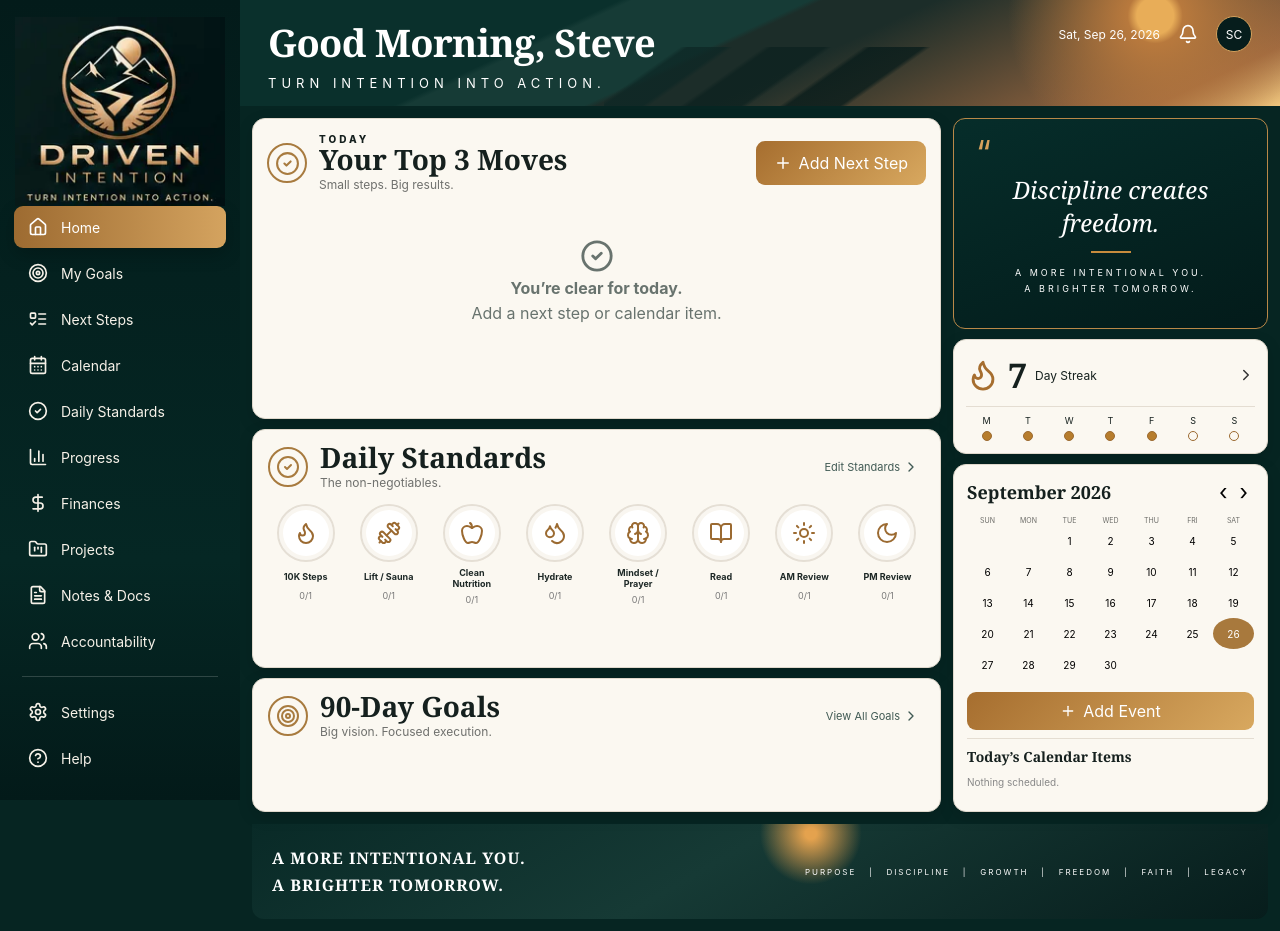
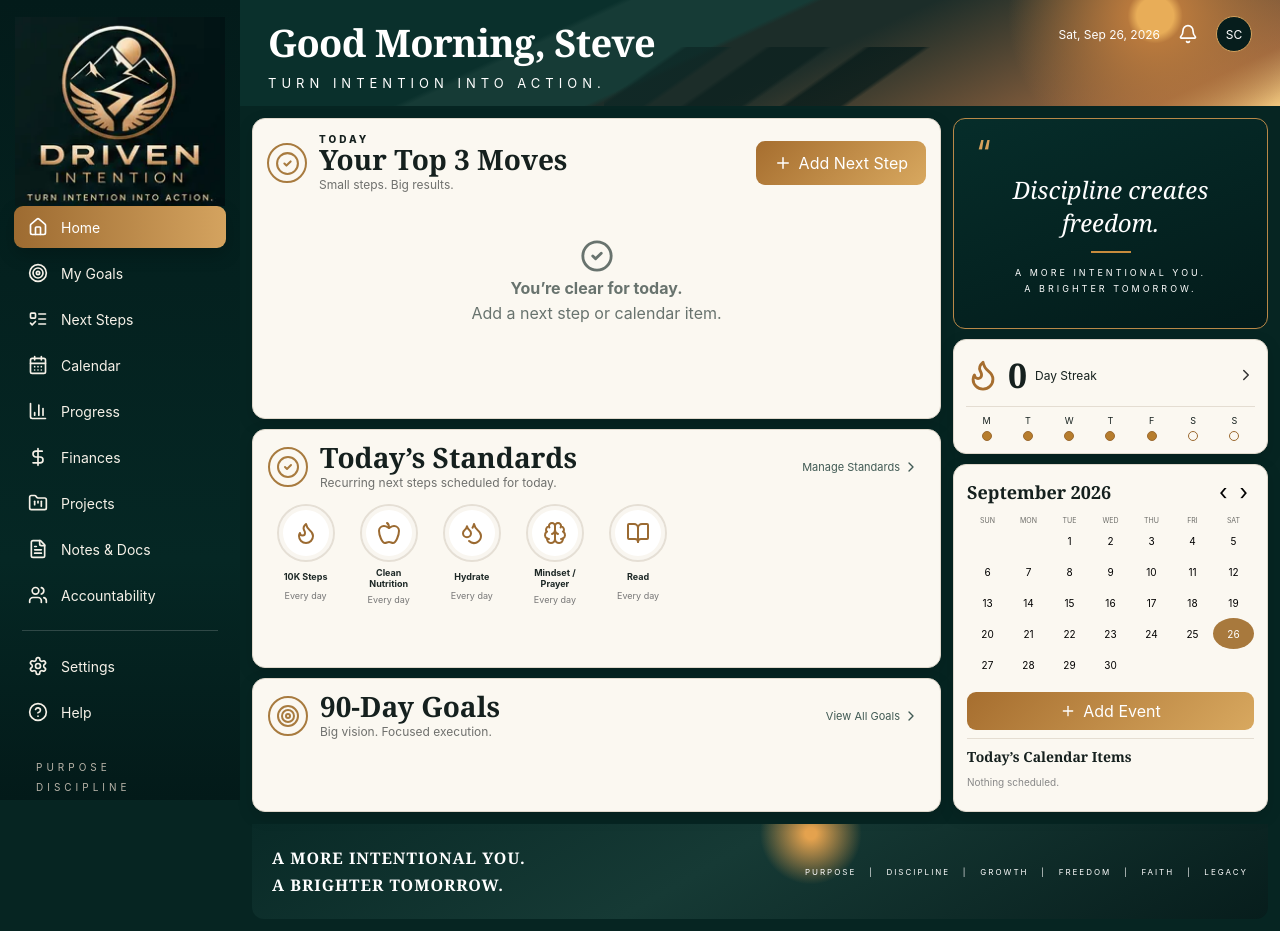
Before and after one commit to stevecrabb82/driven-intention-app, a React (Vite) app: page / in a window 1280 px wide. Built offline with nearby package versions, Linux system fonts and the light colour scheme.

Commit message:
Integrate recurring standards into Next Steps

```diff
--- a/src/App.jsx
+++ b/src/App.jsx
@@ -23,14 +23,14 @@ const demoGoalTitles = new Set([
 ]);
 
 const standardDefaults = [
-  { id: "steps", text: "10K Steps", icon: "steps", done: false },
-  { id: "lift", text: "Lift / Sauna", icon: "lift", done: false },
-  { id: "nutrition", text: "Clean Nutrition", icon: "nutrition", done: false },
-  { id: "hydrate", text: "Hydrate", icon: "hydrate", done: false },
-  { id: "mindset", text: "Mindset / Prayer", icon: "mindset", done: false },
-  { id: "read", text: "Read", icon: "read", done: false },
-  { id: "am", text: "AM Review", icon: "am", done: false },
-  { id: "pm", text: "PM Review", icon: "pm", done: false },
+  { id: "steps", text: "10K Steps", icon: "steps", scheduleMode: "days", days: [0,1,2,3,4,5,6], weeklyTarget: 7, trackScore: true, trackStreak: true, goalId: "", completions: {} },
+  { id: "lift", text: "Lift / Sauna", icon: "lift", scheduleMode: "days", days: [1,2,3,4,5], weeklyTarget: 5, trackScore: true, trackStreak: true, goalId: "", completions: {} },
+  { id: "nutrition", text: "Clean Nutrition", icon: "nutrition", scheduleMode: "days", days: [0,1,2,3,4,5,6], weeklyTarget: 7, trackScore: true, trackStreak: true, goalId: "", completions: {} },
+  { id: "hydrate", text: "Hydrate", icon: "hydrate", scheduleMode: "days", days: [0,1,2,3,4,5,6], weeklyTarget: 7, trackScore: true, trackStreak: true, goalId: "", completions: {} },
+  { id: "mindset", text: "Mindset / Prayer", icon: "mindset", scheduleMode: "days", days: [0,1,2,3,4,5,6], weeklyTarget: 7, trackScore: true, trackStreak: true, goalId: "", completions: {} },
+  { id: "read", text: "Read", icon: "read", scheduleMode: "days", days: [0,1,2,3,4,5,6], weeklyTarget: 7, trackScore: true, trackStreak: true, goalId: "", completions: {} },
+  { id: "am", text: "AM Review", icon: "am", scheduleMode: "days", days: [1,2,3,4,5], weeklyTarget: 5, trackScore: true, trackStreak: true, goalId: "", completions: {} },
+  { id: "pm", text: "PM Review", icon: "pm", scheduleMode: "days", days: [1,2,3,4,5], weeklyTarget: 5, trackScore: true, trackStreak: true, goalId: "", completions: {} },
 ];
 
 function loadGoals() {
@@ -54,16 +54,40 @@ function loadGoals() {
 function loadStandards() {
   try {
     const raw = JSON.parse(localStorage.getItem("driven-intention-standards"));
-    if (!Array.isArray(raw) || raw.length < 5) return standardDefaults;
-    return raw;
+    const source = Array.isArray(raw) && raw.length ? raw : standardDefaults;
+    const todayKey = dateKey(new Date());
+    return source.map((s, index) => {
+      const fallback = standardDefaults.find(d => d.id === s.id) || standardDefaults[index] || {};
+      const migratedCompletions = s.completions || (s.done ? { [todayKey]: true } : {});
+      return {
+        ...fallback,
+        ...s,
+        scheduleMode: s.scheduleMode || fallback.scheduleMode || "days",
+        days: Array.isArray(s.days) && s.days.length ? s.days : (fallback.days || [0,1,2,3,4,5,6]),
+        weeklyTarget: Number(s.weeklyTarget || fallback.weeklyTarget || 5),
+        trackScore: s.trackScore !== false,
+        trackStreak: s.trackStreak !== false,
+        goalId: s.goalId || "",
+        completions: migratedCompletions,
+      };
+    });
   } catch {
-    return standardDefaults;
+    return standardDefaults.map(s => ({...s, completions:{}}));
   }
 }
 
 const pad = n => String(n).padStart(2, "0");
 const dateKey = d => `${d.getFullYear()}-${pad(d.getMonth()+1)}-${pad(d.getDate())}`;
 const today = new Date();
+const dayLabels = ["Sun","Mon","Tue","Wed","Thu","Fri","Sat"];
+
+function standardScheduleLabel(standard) {
+  if (standard.scheduleMode === "flexible") return `${standard.weeklyTarget || 1}x this week - flexible`;
+  const days = (standard.days || []).map(d => dayLabels[d]);
+  if (days.length === 7) return "Every day";
+  if (days.join(",") === "Mon,Tue,Wed,Thu,Fri") return "Weekdays";
+  return days.join(", ");
+}
 
 function StandardIcon({ type, size = 24 }) {
   const map = {
@@ -116,7 +140,78 @@ export default function App() {
     return [...scheduled, ...incompleteGoalMoves].slice(0, 3);
   }, [todayEvents, goals, incompleteGoalMoves]);
 
-  const streak = 7;
+  const todayKey = dateKey(today);
+
+  function standardDone(standard, key = todayKey) {
+    return Boolean(standard.completions?.[key]);
+  }
+
+  function toggleStandardCompletion(id, key = todayKey) {
+    setStandards(old => old.map(s => {
+      if (s.id !== id) return s;
+      const completions = {...(s.completions || {})};
+      if (completions[key]) delete completions[key];
+      else completions[key] = true;
+      return {...s, completions};
+    }));
+  }
+
+  const standardsForToday = useMemo(
+    () => standards.filter(s => s.scheduleMode === "days"
+      ? (s.days || []).includes(today.getDay())
+      : true),
+    [standards]
+  );
+
+  const weeklyStandardStats = useMemo(() => {
+    const start = new Date(today);
+    const offset = (today.getDay() + 6) % 7;
+    start.setDate(today.getDate() - offset);
+    start.setHours(12,0,0,0);
+    let expected = 0;
+    let completed = 0;
+
+    standards.filter(s => s.trackScore !== false).forEach(s => {
+      if (s.scheduleMode === "flexible") {
+        const target = Math.max(1, Number(s.weeklyTarget) || 1);
+        expected += target;
+        let hits = 0;
+        for (let i=0;i<7;i++) {
+          const d = new Date(start);
+          d.setDate(start.getDate()+i);
+          if (d > today) break;
+          if (s.completions?.[dateKey(d)]) hits++;
+        }
+        completed += Math.min(hits, target);
+      } else {
+        for (let i=0;i<7;i++) {
+          const d = new Date(start);
+          d.setDate(start.getDate()+i);
+          if (d > today) break;
+          if ((s.days || []).includes(d.getDay())) {
+            expected++;
+            if (s.completions?.[dateKey(d)]) completed++;
+          }
+        }
+      }
+    });
+    return { expected, completed, score: expected ? Math.round((completed/expected)*100) : 100 };
+  }, [standards]);
+
+  const streak = useMemo(() => {
+    let count = 0;
+    const cursor = new Date(today);
+    for (let i=0;i<90;i++) {
+      const key = dateKey(cursor);
+      const due = standards.filter(s => s.trackStreak !== false && s.scheduleMode === "days" && (s.days || []).includes(cursor.getDay()));
+      if (due.length) {
+        if (due.every(s => s.completions?.[key])) count++;
+        else break;
+      }
+      cursor.setDate(cursor.getDate()-1);
+    }
+    return count;
+  }, [standards]);
 
   function saveStandards(nextStandards) {
     const cleaned = nextStandards
@@ -315,7 +410,6 @@ export default function App() {
           <button className={activePage==="goals"?"nav-active":""} onClick={()=>setActivePage("goals")}><Target size={20}/> My Goals</button>
           <button className={activePage==="steps"?"nav-active":""} onClick={()=>setActivePage("steps")}><ListTodo size={20}/> Next Steps</button>
           <button className={activePage==="calendar"?"nav-active":""} onClick={()=>setActivePage("calendar")}><CalendarDays size={20}/> Calendar</button>
-          <button className={activePage==="standards"?"nav-active":""} onClick={()=>setActivePage("standards")}><CheckCircle2 size={20}/> Daily Standards</button>
           <button className={activePage==="progress"?"nav-active":""} onClick={()=>setActivePage("progress")}><BarChart3 size={20}/> Progress</button>
           <button className={activePage==="finances"?"nav-active":""} onClick={()=>setActivePage("finances")}><DollarSign size={20}/> Finances</button>
           <button className={activePage==="projects"?"nav-active":""} onClick={()=>setActivePage("projects")}><FolderKanban size={20}/> Projects</button>
@@ -388,17 +482,21 @@ export default function App() {
             <section className="panel standards-panel">
               <div className="section-heading">
                 <div className="heading-icon"><CheckCircle2 size={24}/></div>
-                <div><h2>Daily Standards</h2><span>The non-negotiables.</span></div>
-                <button className="text-btn" onClick={() => setStandardsEditor(true)}>Edit Standards <ChevronRight size={16}/></button>
+                <div><h2>Today’s Standards</h2><span>Recurring next steps scheduled for today.</span></div>
+                <button className="text-btn" onClick={() => setStandardsEditor(true)}>Manage Standards <ChevronRight size={16}/></button>
               </div>
               <div className="standards-row">
-                {standards.map(s => (
-                  <button key={s.id} className={"standard-circle " + (s.done ? "done" : "")} onClick={() => setStandards(old => old.map(x => x.id === s.id ? {...x, done: !x.done} : x))}>
-                    <span className="standard-icon"><StandardIcon type={s.icon}/></span>
-                    <b>{s.text}</b>
-                    <small>{s.done ? "1/1" : "0/1"}</small>
-                  </button>
-                ))}
+                {standardsForToday.map(s => {
+                  const done = standardDone(s);
+                  return (
+                    <button key={s.id} className={"standard-circle " + (done ? "done" : "")} onClick={() => toggleStandardCompletion(s.id)}>
+                      <span className="standard-icon"><StandardIcon type={s.icon}/></span>
+                      <b>{s.text}</b>
+                      <small>{done ? "Complete" : standardScheduleLabel(s)}</small>
+                    </button>
+                  );
+                })}
+                {!standardsForToday.length && <div className="clear-card"><CheckCircle2 size={30}/><b>No standards scheduled today.</b><span>Use Manage Standards to choose your days.</span></div>}
               </div>
             </section>
 
@@ -491,6 +589,26 @@ export default function App() {
         ) : activePage === "steps" ? (
           <section className="page-shell">
             <div className="page-title"><div><p>ACTION</p><h2>Next Steps</h2><span>Every action stays connected to the goal it moves forward.</span></div><button className="gold-btn" onClick={()=>newStep()}><Plus size={18}/> Add Next Step</button></div>
+            <div className="steps-section-heading">
+              <div><p>RECURRING</p><h3>Today’s Standards</h3><span>These populate automatically from the schedule you choose.</span></div>
+              <button className="text-btn" onClick={() => setStandardsEditor(true)}><Settings size={16}/> Manage Standards</button>
+            </div>
+            <div className="steps-page-grid standards-next-steps">
+              {standardsForToday.map(s => {
+                const done = standardDone(s);
+                const linkedGoal = goals.find(g => g.id === s.goalId);
+                return <article className={"step-page-card standard-step-card "+(done?"done":"")} key={s.id}>
+                  <span className="mini-icon health"><StandardIcon type={s.icon} size={18}/></span>
+                  <div><small>STANDARD - {standardScheduleLabel(s)}</small><h3>{s.text}</h3><p>{linkedGoal ? <><Target size={13}/> {linkedGoal.title}</> : "Recurring commitment"}</p></div>
+                  <div className="step-actions"><span className="standard-score-chip">{done ? "Done today" : "Due today"}</span><button className="complete-round" onClick={()=>toggleStandardCompletion(s.id)}><CheckCircle2 size={22}/></button></div>
+                </article>;
+              })}
+              {!standardsForToday.length && <div className="empty-state-inline">No recurring standards are scheduled for today.</div>}
+            </div>
+
+            <div className="steps-section-heading goal-steps-heading">
+              <div><p>GOALS</p><h3>Goal Next Steps</h3><span>One-time actions tied directly to your 90-day goals.</span></div>
+            </div>
             <div className="steps-page-grid">
               {incompleteGoalMoves.map(move => <article className="step-page-card" key={move.id}>
                 <span className={"mini-icon "+move.category}><ListTodo size={17}/></span>
@@ -522,8 +640,9 @@ export default function App() {
             <div className="progress-page-grid">
               <article className="metric-card"><span>GOALS</span><strong>{goals.length}</strong><p>Active 90-day outcomes</p></article>
               <article className="metric-card"><span>NEXT STEPS DONE</span><strong>{goals.flatMap(g=>g.priorities).filter(p=>p.done).length}</strong><p>Completed actions</p></article>
-              <article className="metric-card"><span>STANDARDS TODAY</span><strong>{standards.filter(s=>s.done).length}/{standards.length}</strong><p>Daily consistency</p></article>
-              <article className="metric-card"><span>STREAK</span><strong>{streak}</strong><p>Days of momentum</p></article>
+              <article className="metric-card"><span>STANDARDS TODAY</span><strong>{standardsForToday.filter(s=>standardDone(s)).length}/{standardsForToday.length}</strong><p>Scheduled recurring actions</p></article>
+              <article className="metric-card"><span>WEEKLY STANDARD SCORE</span><strong>{weeklyStandardStats.score}%</strong><p>{weeklyStandardStats.completed}/{weeklyStandardStats.expected} scheduled completions</p></article>
+              <article className="metric-card"><span>STREAK</span><strong>{streak}</strong><p>Consecutive scheduled days completed</p></article>
             </div>
             <section className="panel progress-goals"><h3>90-Day Goal Progress</h3>{goals.map(g=><div className="progress-line" key={g.id}><span>{g.title}</span><b>{g.progress}%</b><div className="goal-progress"><i style={{width:g.progress+"%"}}/></div></div>)}</section>
           </section>
@@ -544,7 +663,7 @@ export default function App() {
 
       {editing && <GoalModal goal={editing} onClose={() => setEditing(null)} onSave={saveGoal} onDelete={deleteGoal}/>}
       {stepEditor && <StepModal step={stepEditor} goals={goals} onClose={()=>setStepEditor(null)} onSave={saveStep}/>}
-      {standardsEditor && <StandardsModal standards={standards} onClose={()=>setStandardsEditor(false)} onSave={saveStandards} onReset={resetStandards}/>}
+      {standardsEditor && <StandardsModal standards={standards} goals={goals} onClose={()=>setStandardsEditor(false)} onSave={saveStandards} onReset={resetStandards}/>}
     </div>
   );
 }
@@ -609,11 +728,21 @@ function StepModal({ step, goals, onClose, onSave }) {
   </div>
 }
 
-function StandardsModal({ standards, onClose, onSave, onReset }) {
-  const [draft, setDraft] = useState(standards.map(s => ({...s})));
+function StandardsModal({ standards, goals, onClose, onSave, onReset }) {
+  const [draft, setDraft] = useState(standards.map(s => ({...s, days:[...(s.days || [])], completions:{...(s.completions || {})}})));
 
-  function updateText(id, text) {
-    setDraft(items => items.map(s => s.id === id ? {...s, text} : s));
+  function updateStandard(id, changes) {
+    setDraft(items => items.map(s => s.id === id ? {...s, ...changes} : s));
+  }
+
+  function toggleDay(id, day) {
+    setDraft(items => items.map(s => {
+      if (s.id !== id) return s;
+      const days = (s.days || []).includes(day)
+        ? s.days.filter(d => d !== day)
+        : [...(s.days || []), day].sort((a,b)=>a-b);
+      return {...s, days};
+    }));
   }
 
   function removeStandard(id) {
@@ -625,29 +754,61 @@ function StandardsModal({ standards, onClose, onSave, onReset }) {
       id: crypto.randomUUID(),
       text: "New Standard",
       icon: "check",
-      done: false,
+      scheduleMode: "days",
+      days: [1,2,3,4,5],
+      weeklyTarget: 5,
+      trackScore: true,
+      trackStreak: true,
+      goalId: "",
+      completions: {},
     }]);
   }
 
   return <div className="modal-backdrop" onMouseDown={e => e.target === e.currentTarget && onClose()}>
     <div className="modal standards-modal">
       <div className="modal-head">
-        <div><p className="eyebrow">DAILY STANDARDS</p><h2>Edit your non-negotiables.</h2></div>
+        <div><p className="eyebrow">RECURRING NEXT STEPS</p><h2>Build your weekly standards.</h2></div>
         <button className="icon" onClick={onClose}><X/></button>
       </div>
-      <p className="standards-help">Rename, add, or remove standards. Your changes save to this app automatically.</p>
+      <p className="standards-help">Choose exactly when each standard should appear in Next Steps. Specific-day standards can build streaks; flexible standards track a weekly target.</p>
       <div className="standards-editor-list">
         {draft.map((s, index) => (
-          <div className="standard-edit-row" key={s.id}>
+          <div className="standard-edit-row standard-edit-expanded" key={s.id}>
             <span className="standard-edit-icon"><StandardIcon type={s.icon}/></span>
-            <div>
+            <div className="standard-edit-fields">
               <small>STANDARD {index + 1}</small>
               <input
                 value={s.text}
-                onChange={e => updateText(s.id, e.target.value)}
-                onKeyDown={e => e.key === "Enter" && e.currentTarget.blur()}
+                onChange={e => updateStandard(s.id, {text:e.target.value})}
                 placeholder="Name this standard"
               />
+              <div className="standard-config-grid">
+                <label>Schedule
+                  <select value={s.scheduleMode || "days"} onChange={e=>updateStandard(s.id,{scheduleMode:e.target.value})}>
+                    <option value="days">Specific days</option>
+                    <option value="flexible">Flexible weekly target</option>
+                  </select>
+                </label>
+                <label>Linked 90-day goal
+                  <select value={s.goalId || ""} onChange={e=>updateStandard(s.id,{goalId:e.target.value})}>
+                    <option value="">Not linked</option>
+                    {goals.map(g=><option key={g.id} value={g.id}>{g.title}</option>)}
+                  </select>
+                </label>
+              </div>
+              {s.scheduleMode === "flexible" ? (
+                <label className="weekly-target-label">Weekly target
+                  <input type="number" min="1" max="14" value={s.weeklyTarget || 1} onChange={e=>updateStandard(s.id,{weeklyTarget:Math.max(1,Number(e.target.value)||1)})}/>
+                </label>
+              ) : (
+                <div className="day-picker" aria-label={"Days for "+s.text}>
+                  {dayLabels.map((label, day)=><button type="button" key={label} className={(s.days || []).includes(day)?"selected":""} onClick={()=>toggleDay(s.id,day)}>{label}</button>)}
+                </div>
+              )}
+              <div className="standard-track-row">
+                <label><input type="checkbox" checked={s.trackScore !== false} onChange={e=>updateStandard(s.id,{trackScore:e.target.checked})}/> Include in weekly score</label>
+                <label><input type="checkbox" checked={s.trackStreak !== false && s.scheduleMode !== "flexible"} disabled={s.scheduleMode === "flexible"} onChange={e=>updateStandard(s.id,{trackStreak:e.target.checked})}/> Track streak</label>
+              </div>
             </div>
             <button className="icon danger" aria-label={"Delete " + s.text} onClick={() => removeStandard(s.id)}><Trash2 size={17}/></button>
           </div>
```
